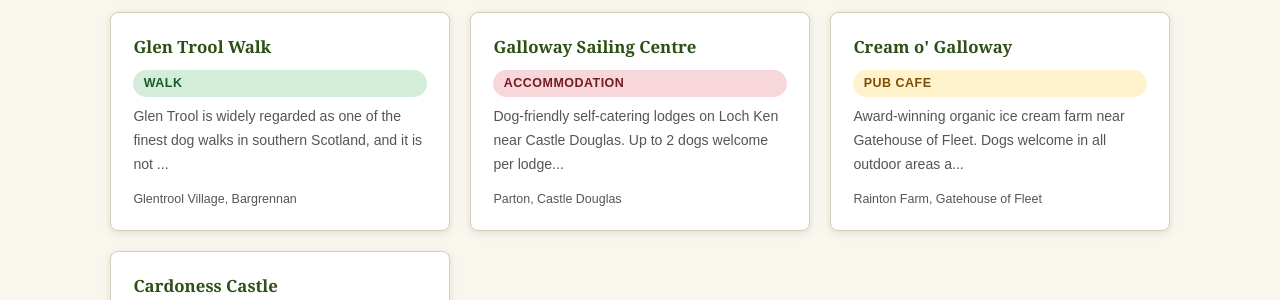
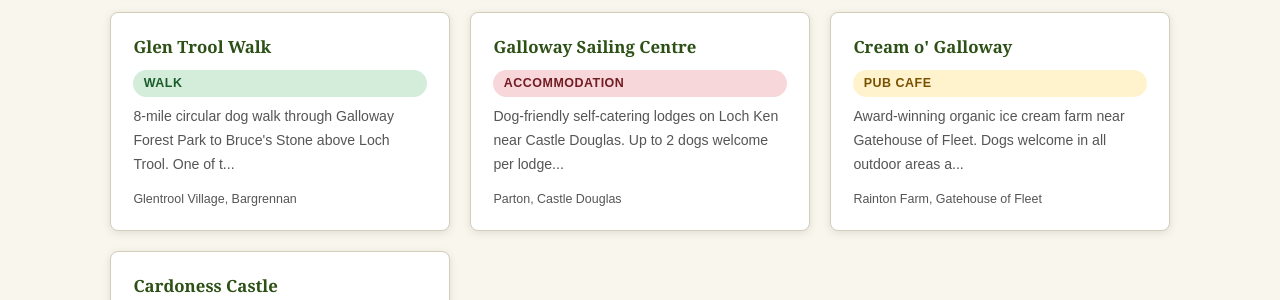
Before and after one commit to outrunthewolf/dogfriendlydg, a Jekyll site: the page built from index.html, in a window 1280 px wide and 900 px high, scrolled down 1253 px. Shown: the part 152-452 px from the top of the window. Built offline with Jekyll 4.4.1, drawn with Linux system fonts in a browser that asks for light colours.

Commit message:
Update listing: Glen Trool Walk - SEO title, meta description, website URL

```diff
--- a/_listings/glen-trool-walk.md
+++ b/_listings/glen-trool-walk.md
@@ -1,13 +1,14 @@
 ---
 layout: listing
-title: "Glen Trool Walk -- Galloway Forest Park"
+title: "Glen Trool Walk - Best Dog Walk in Galloway Forest Park, Near Newton Stewart"
 name: "Glen Trool Walk"
 category: walk
+description: "8-mile circular dog walk through Galloway Forest Park to Bruce's Stone above Loch Trool. One of the finest dog-friendly walks in southern Scotland, near Newton Stewart."
 address: "Glentrool Village, Bargrennan"
 town: "Newton Stewart"
 region: "Dumfries and Galloway"
 postcode: "DG8 6SZ"
-website: ""
+website: "https://www.forestryandland.gov.scot/visit/forest-parks/galloway-forest-park/glen-trool"
 phone: ""
 facilities: [car park, streams, open hillside, woodland, waymarked trail]
 dogs_notes: "Keep on lead near sheep (especially spring/summer). Burns perfect for a swim."
```
